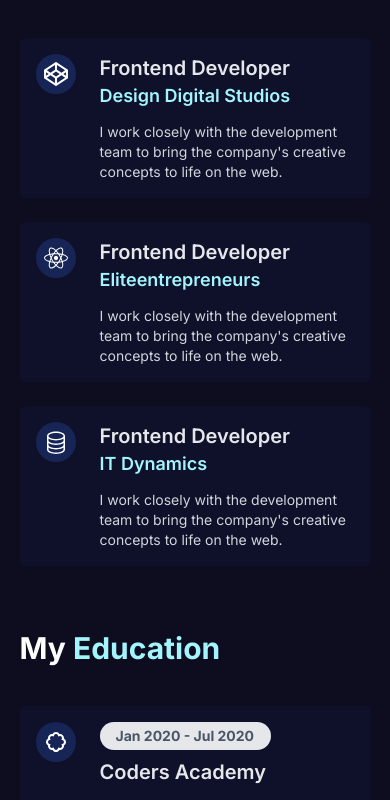
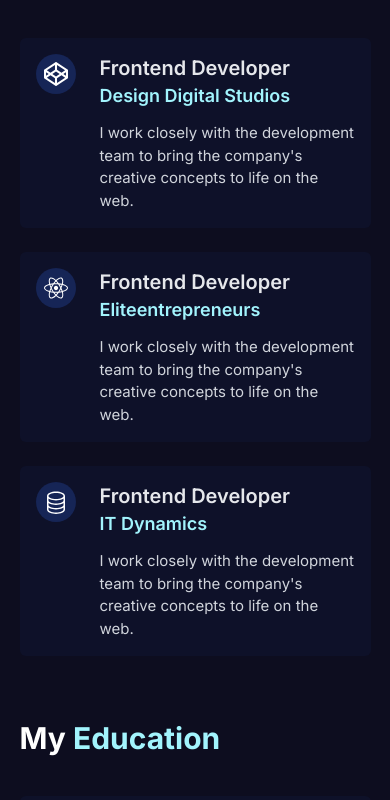
Before and after one commit to Nick-Salifu/portfolio_nextjs, a Next.js app: page / in a window 390 px wide. Shown: the part 2130-2930 px from the top of the page. Built offline with nearby package versions, Linux system fonts and the light colour scheme.

Commit message:
font size increase for resume section

```diff
--- a/components/Home/Resume/ResumeCard.jsx
+++ b/components/Home/Resume/ResumeCard.jsx
@@ -14,7 +14,7 @@ const ResumeCard = ({Icon, role, date, company, children}) => {
                 )}
                 <h1 className="text-gray-200 text-xl sm:text-2xl font-semibold">{role}</h1>
                   <h2 className="text-lg font-semibold text-cyan-200">{company}</h2>
-                <p className="text-gray-300 text-sm sm:text-base pt-3">
+                <p className="text-gray-300 text-[15px] sm:text-base pt-3">
                   {children}
                 </p>
             </div>
```
